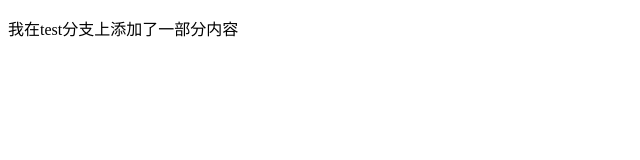
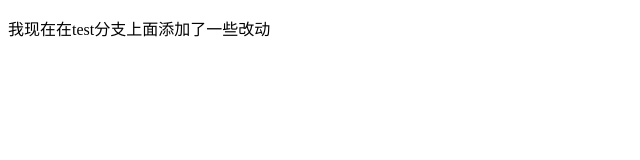
Before and after one commit to 2991807088/testGit, a plain HTML site: page test.html in a window 1280 px wide. Shown: the whole page, without its empty margins (0-640 px from the left). Drawn offline with Linux system fonts and the light colour scheme.

Commit message:
test文件改动

```diff
--- a/test.html
+++ b/test.html
@@ -5,6 +5,6 @@
     <title>Title</title>
 </head>
 <body>
-<p>我在test分支上添加了一部分内容</p>
+<p>我现在在test分支上面添加了一些改动</p>
 </body>
 </html>
```
